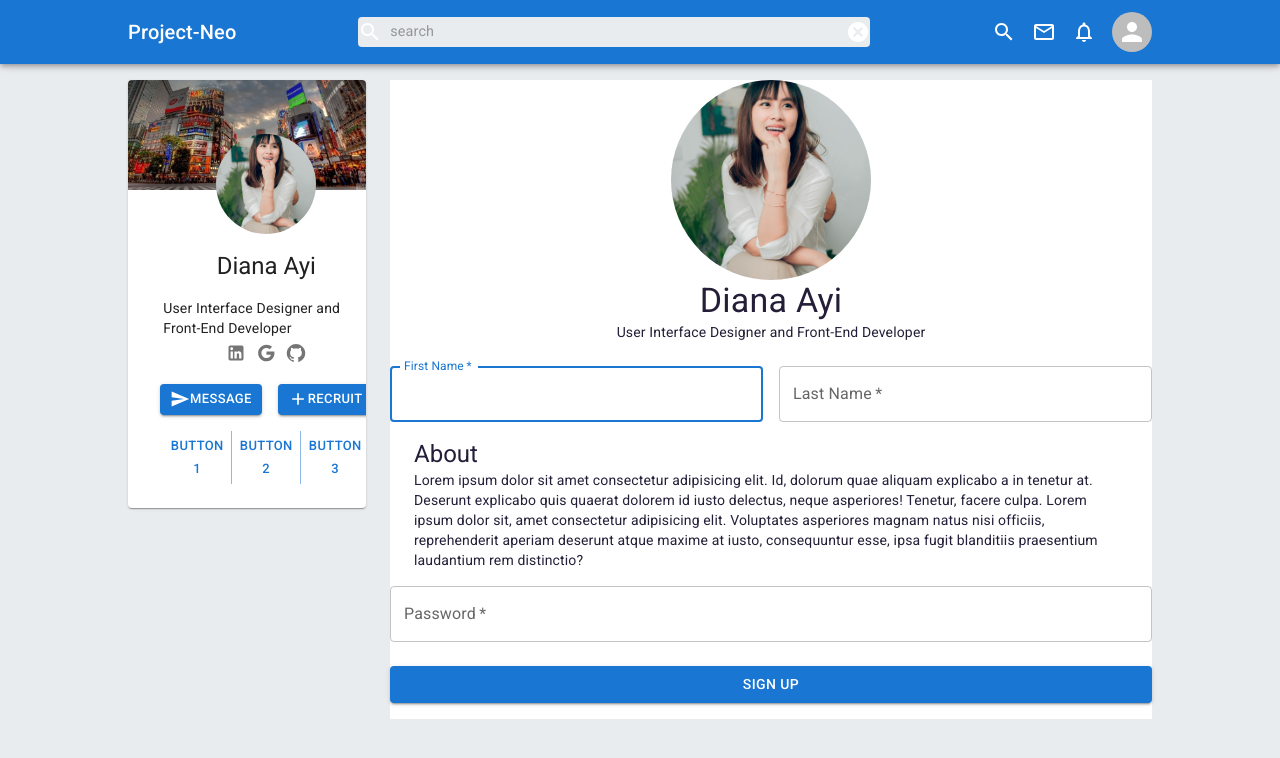
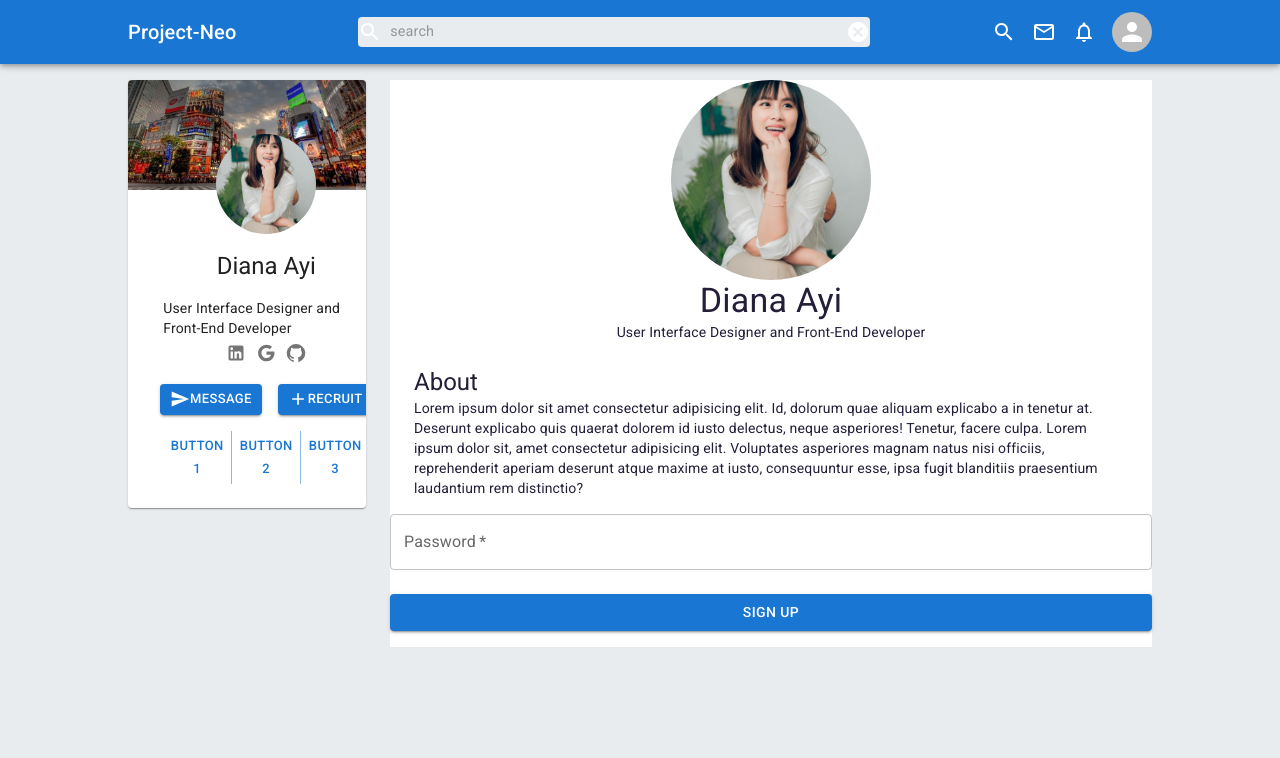
Before and after one commit to jpzambranoleon/project-neo-front-end, a React (Create React App) app: page /profile in a window 1280 px wide. Shown: the top 758 px of the page. Built offline with nearby package versions, Linux system fonts and the light colour scheme.

Commit message:
updated files

```diff
--- a/src/pages/profilePage/components/Description.jsx
+++ b/src/pages/profilePage/components/Description.jsx
@@ -21,27 +21,6 @@ const Description = () => {
                 </Typography>
                 <Box component="form" noValidate sx={{ mt: 3 }}>
                     <Grid container spacing={2}>
-                        <Grid item xs={12} sm={6}>
-                            <TextField
-                                autoComplete="given-name"
-                                name="firstName"
-                                required
-                                fullWidth
-                                id="firstName"
-                                label="First Name"
-                                autoFocus
-                            />
-                        </Grid>
-                        <Grid item xs={12} sm={6}>
-                            <TextField
-                                required
-                                fullWidth
-                                id="lastName"
-                                label="Last Name"
-                                name="lastName"
-                                autoComplete="family-name"
-                            />
-                        </Grid>
                         <Grid item xs={12}>
                             <Container>
                             <Typography variant="h5">
```
